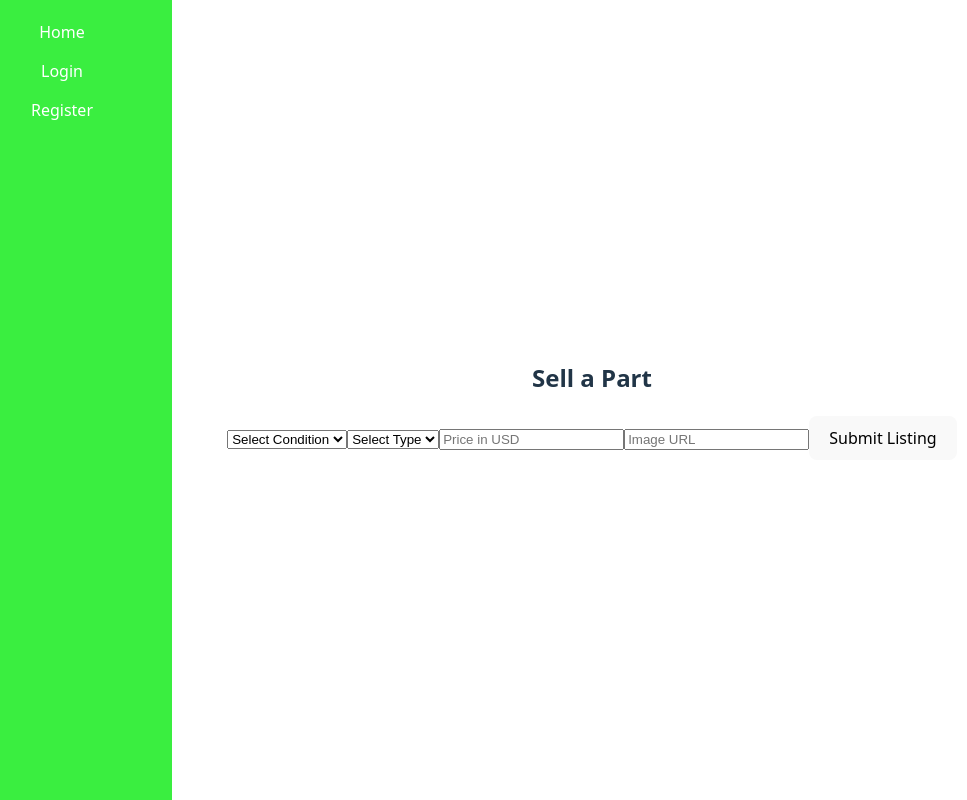
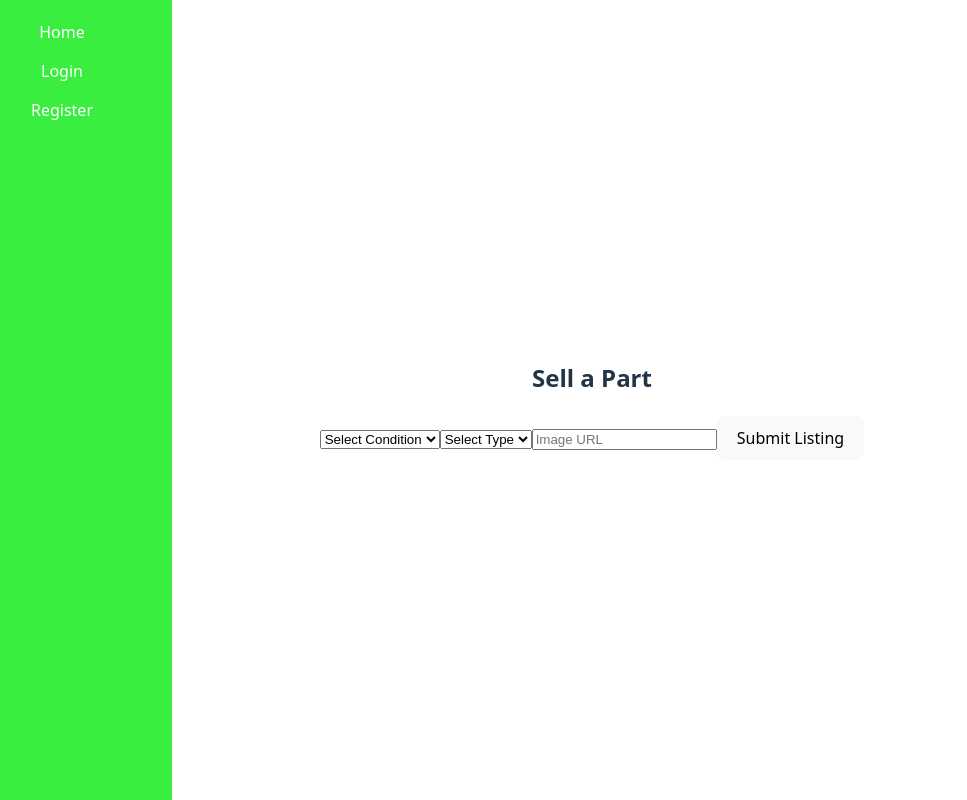
Before and after one commit to Lapancake/498FinalProject, a React (Vite) app: page /sellPart in a window 1280 px wide. Shown: the whole page, without its empty margins (48-1015 px from the left). Built offline with nearby package versions, Linux system fonts and the light colour scheme.

Commit message:
Should Be working

```diff
--- a/src/Components/SellPart.jsx
+++ b/src/Components/SellPart.jsx
@@ -6,7 +6,6 @@ const SellPart = () => {
     condition: "",
     type: "",
     image: "",
-    price: "",
   });
 
   const userId = sessionStorage.getItem("userId");
@@ -17,36 +16,26 @@ const SellPart = () => {
 
   const handleSubmit = async (e) => {
     e.preventDefault();
+
     try {
       await axios.post("http://localhost:3000/shop/sell", {
         condition: form.condition,
         type: form.type,
         image: form.image,
-        price: parseFloat(form.price),
         userId: userId,
       });
       alert("Listing submitted!");
-      setForm({ condition: "", type: "", image: "", price: "" });
+      setForm({ condition: "", type: "", image: "" });
     } catch (error) {
-      if (error.response) {
-        console.error("Server responded with an error:", error.response.data);
-        alert(`Server error: ${error.response.data.error || "Unknown server error."}`);
-      } else if (error.request) {
-        console.error("No response received:", error.request);
-        alert("No response from server.");
-      } else {
-        console.error("Error setting up request:", error.message);
-        alert("Error setting up request.");
-      }
+      console.error("Error submitting listing:", error);
+      alert("Submission failed.");
     }
   };
-  //jjjj
 
   return (
     <div className="p-6">
       <h2 className="text-2xl font-bold mb-4">Sell a Part</h2>
       <form onSubmit={handleSubmit} className="flex flex-col gap-3 max-w-md">
-
         <select
           name="condition"
           value={form.condition}
@@ -76,17 +65,6 @@ const SellPart = () => {
         </select>
 
         <input
-          name="price"
-          type="number"
-          step="0.01"
-          placeholder="Price in USD"
-          value={form.price}
-          onChange={handleChange}
-          className="p-2 border"
-          required
-        />
-
-        <input
           name="image"
           placeholder="Image URL"
           value={form.image}
```
Also changed, not shown: src/Components/MyAccount.jsx (line endings or trailing spaces).
